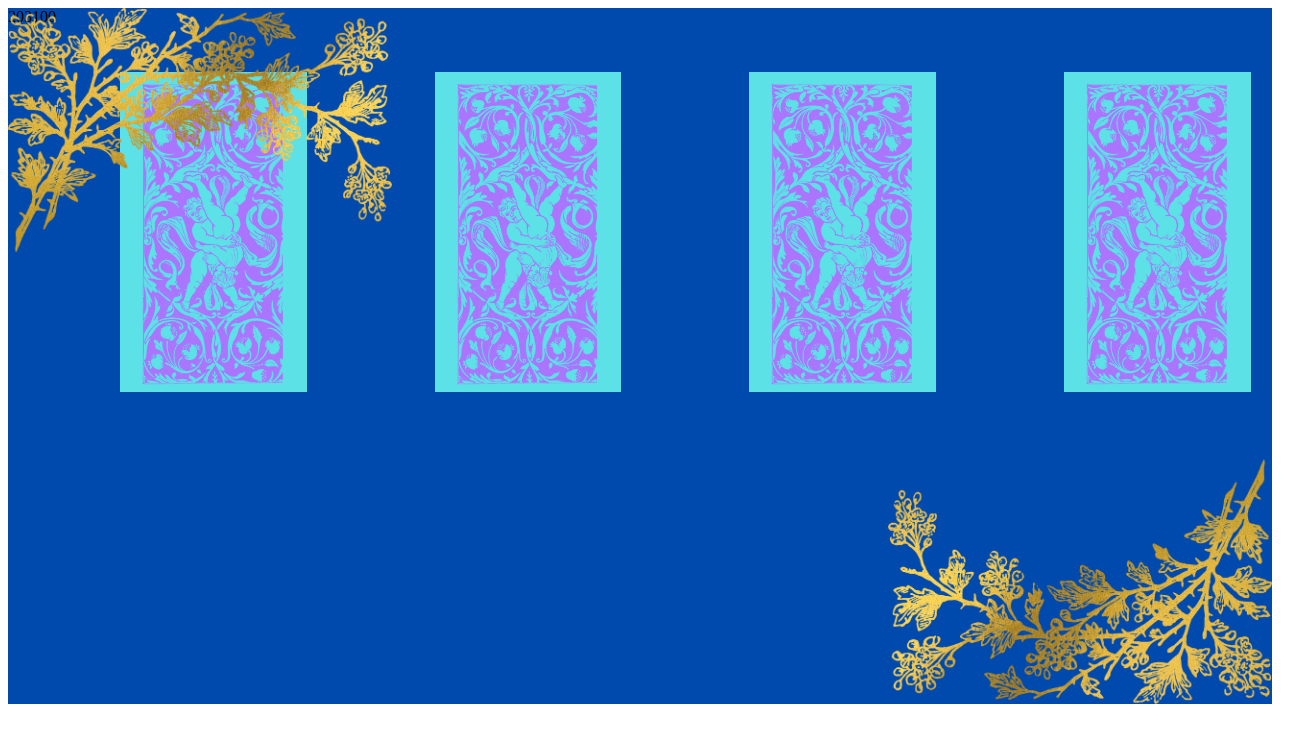
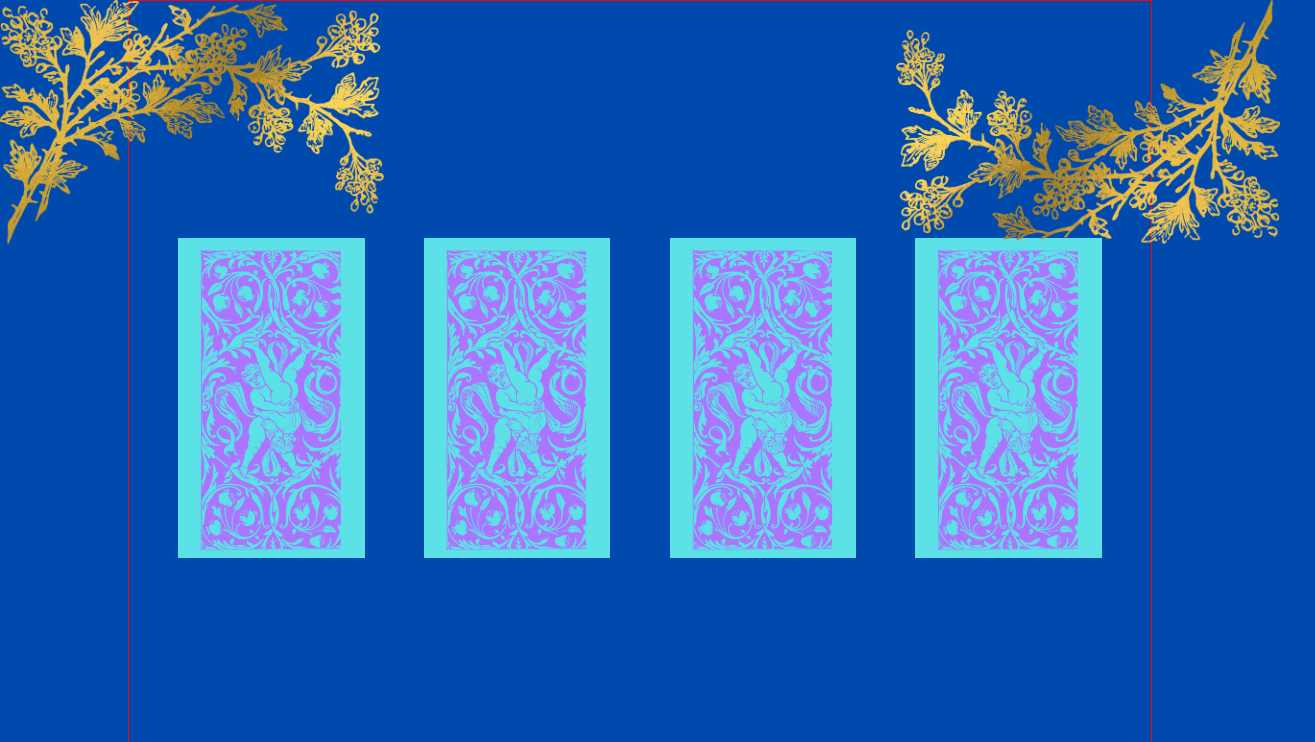
Before and after one commit to marialenaa/qoqofeatures, a Next.js app: page /features/irmart in a window 1280 px wide. Both pictures are taken after a click on the element "NOUVEAU TIRAGE". Shown: the top 742 px of the page, 1315 px wide, since content can reach past the window. Built offline with nearby package versions, Linux system fonts and the light colour scheme; grey boxes are pictures that could not be loaded.

Commit message:
setup modal onClick

```diff
--- a/pages/components/card.js
+++ b/components/card.js
@@ -10,29 +10,30 @@ export default function Card(props){
     // }
 
     return(
-        <div className="container">
-            <div className="cards">
-            <img src="../images/img2.png" ></img>
+        <div className="div">
+            <div className="card">
+                <img src="/images/card.png" ></img>
             </div>
             <div className="overlay">
-            <img className='overlay-component ' src="{props.illustration}" ></img><p>modal</p>
-                {props.illustration}
+            <img className='overlay-component ' src={props.illustration} ></img><p>modal</p>
             </div>
             <style jsx>{`
-            .container {
-                display: flex;
-                justify-content: center;
-                align-content: center;
-                margin:8vmin;
+            .div {
+                heigth: auto;
+
             }
-                img {
-                    height: 25vmax;
+            img {
+                height: 40vh;
+                margin:10px;
                 }
             .overlay {
-                width:90%.
-                height: 90%;
+                width:100%.
+                height: 100%;
                 position: absolute;
-                top:0;
+                top: 30;
+                bottom:330px;
+                left: 510px;
+                right: 0;
                 margin-top: 15vmin;
                 -webkit-transform: scale(0);
                 -ms-transform: scale(0);
@@ -40,10 +41,10 @@ export default function Card(props){
                 -webkit-transition: .3s ease;
                 transition: .3s ease;
             }
-            .overlay-component {
-                height: 50vmax;
+            .overlay-component{
+                height: 30vh;
             }
-            .container:hover .overlay {
+            .div:hover .overlay {
                 -webkit-transform: scale(1);
                 -ms-transform: scale(1);
                 transform: scale(1);
--- /dev/null
+++ b/data/fakeIrmart.js
@@ -0,0 +1,78 @@
+export default [
+  {
+    _id: "5eddd6328c66f5337e4e613d",
+    card_title: "Le monde",
+    card_description: "La carte du monde parle de blablablablabla",
+    createdAt: "2020-06-08T06:09:54.978Z",
+    updatedAt: "2020-06-08T06:10:51.883Z",
+    __v: 0,
+    art: {
+      _id: "5eddd5fb8c66f5337e4e613b",
+      title: "test art",
+      author: "toto",
+      description: "this is a work of art",
+      createdAt: "2020-06-08T06:08:59.107Z",
+      updatedAt: "2020-06-08T06:10:51.899Z",
+      __v: 0,
+      illustration: {
+        _id: "5ed04400240bef00175838d2",
+        name: "unnamed",
+        alternativeText: "",
+        caption: "",
+        hash: "unnamed_f89eaf4395",
+        ext: ".jpeg",
+        mime: "image/jpeg",
+        size: 53.6,
+        width: 417,
+        height: 512,
+        url:
+          "https://res.cloudinary.com/dpzptfblv/image/upload/v1590707198/unnamed_f89eaf4395.jpg",
+        provider_metadata: {
+          public_id: "unnamed_f89eaf4395",
+          resource_type: "image",
+        },
+        formats: {
+          thumbnail: {
+            hash: "thumbnail_unnamed_f89eaf4395",
+            ext: ".jpeg",
+            mime: "image/jpeg",
+            width: 127,
+            height: 156,
+            size: 5.39,
+            path: null,
+            url:
+              "https://res.cloudinary.com/dpzptfblv/image/upload/v1590707199/thumbnail_unnamed_f89eaf4395.jpg",
+            provider_metadata: {
+              public_id: "thumbnail_unnamed_f89eaf4395",
+              resource_type: "image",
+            },
+          },
+          small: {
+            hash: "small_unnamed_f89eaf4395",
+            ext: ".jpeg",
+            mime: "image/jpeg",
+            width: 407,
+            height: 500,
+            size: 49.93,
+            path: null,
+            url:
+              "https://res.cloudinary.com/dpzptfblv/image/upload/v1590707200/small_unnamed_f89eaf4395.jpg",
+            provider_metadata: {
+              public_id: "small_unnamed_f89eaf4395",
+              resource_type: "image",
+            },
+          },
+        },
+        provider: "cloudinary",
+        related: ["5ed04435240bef00175838d3"],
+        createdAt: "2020-05-28T23:06:40.359Z",
+        updatedAt: "2020-06-08T06:10:06.320Z",
+        __v: 0,
+        id: "5ed04400240bef00175838d2",
+      },
+      irmart: "5eddd6328c66f5337e4e613d",
+      id: "5eddd5fb8c66f5337e4e613b",
+    },
+    id: "5eddd6328c66f5337e4e613d",
+  },
+];
--- /dev/null
+++ b/jsconfig.json
@@ -0,0 +1,5 @@
+{
+    "compilerOptions": {
+      "baseUrl": "."
+    }
+  }
--- a/pages/features/irmart.js
+++ b/pages/features/irmart.js
@@ -1,68 +1,169 @@
 // no need to import React, it's in scope by default with NextJS
-import {useState} from 'react';
-import Card from '../components/card';
+import { useState } from "react";
+import Card from "components/card";
+import fakeIrmart from "data/fakeIrmart";
 
 function Irmart(props) {
-  const [tirageList, setTirageList] = useState([])
-  const [visible, setVisible] = useState(true)
-  let display = ''
-  let displayCard = ''
+  const [tirageList, setTirageList] = useState([]);
+  const [visible, setVisible] = useState(true);
+  const [showModal, setShowModal] = useState('none')
+  let display = "";
+  let displayCard = "";
 
   const data = [
-    {card_title: "1" , card_description: "blabla", illustration: "../images/goutte.svg"},
-    {card_title: '2' , card_description: "blabla", illustration: "../images/goutte.svg"},
-    {card_title: '3' , card_description: "blabla", illustration: "../images/goutte.svg"},
-    {card_title: '4' , card_description: "blabla", illustration: "../images/goutte.svg"},
-    {card_title: '5' , card_description: "blabla", illustration: "../images/goutte.svg"},
-    {card_title: '6' , card_description: "blabla", illustration: "../images/goutte.svg"},
-    {card_title: '7' , card_description: "blabla", illustration: "../images/goutte.svg"},
-    {card_title: '8' , card_description: "blabla", illustration: "../images/goutte.svg"},
-    {card_title: '9' , card_description: "blabla", illustration: "../images/goutte.svg"},
-    {card_title: '10' , card_description: "blabla", illustration: "../images/goutte.svg"},
-    {card_title: '11', card_description: "blabla", illustration: "../images/goutte.svg"},
-    {card_title: '12', card_description: "blabla", illustration: "../images/goutte.svg"},
-    {card_title: '13' , card_description: "blabla", illustration: "../images/goutte.svg"},
-    {card_title: '14' , card_description: "blabla", illustration: "../images/goutte.svg"},
-    {card_title: '15' , card_description: "blabla", illustration: "../images/goutte.svg"},
-    {card_title: '16', card_description: "blabla", illustration: "../images/goutte.svg"},
-    {card_title: '17', card_description: "blabla", illustration: "../images/goutte.svg"},
-    {card_title: '18', card_description: "blabla", illustration: "../images/goutte.svg"},
-    {card_title: '19', card_description: "blabla", illustration: "../images/goutte.svg"},
-    {card_title: '20', card_description: "blabla", illustration: "../images/goutte.svg"},
-    {card_title: '21', card_description: "blabla", illustration: "../images/goutte.svg"},
-    {card_title: '22' , card_description: "blabla", illustration: "../images/goutte.svg"},
-  ]
+    {
+      card_title: "1",
+      card_description: "blabla",
+      illustration: "../images/goutte.svg",
+    },
+    {
+      card_title: "2",
+      card_description: "blabla",
+      illustration: "../images/goutte.svg",
+    },
+    {
+      card_title: "3",
+      card_description: "blabla",
+      illustration: "../images/goutte.svg",
+    },
+    {
+      card_title: "4",
+      card_description: "blabla",
+      illustration: "../images/goutte.svg",
+    },
+    {
+      card_title: "5",
+      card_description: "blabla",
+      illustration: "../images/goutte.svg",
+    },
+    {
+      card_title: "6",
+      card_description: "blabla",
+      illustration: "../images/goutte.svg",
+    },
+    {
+      card_title: "7",
+      card_description: "blabla",
+      illustration: "../images/goutte.svg",
+    },
+    {
+      card_title: "8",
+      card_description: "blabla",
+      illustration: "../images/goutte.svg",
+    },
+    {
+      card_title: "9",
+      card_description: "blabla",
+      illustration: "../images/goutte.svg",
+    },
+    {
+      card_title: "10",
+      card_description: "blabla",
+      illustration: "../images/goutte.svg",
+    },
+    {
+      card_title: "11",
+      card_description: "blabla",
+      illustration: "../images/goutte.svg",
+    },
+    {
+      card_title: "12",
+      card_description: "blabla",
+      illustration: "../images/goutte.svg",
+    },
+    {
+      card_title: "13",
+      card_description: "blabla",
+      illustration: "../images/goutte.svg",
+    },
+    {
+      card_title: "14",
+      card_description: "blabla",
+      illustration: "../images/goutte.svg",
+    },
+    {
+      card_title: "15",
+      card_description: "blabla",
+      illustration: "../images/goutte.svg",
+    },
+    {
+      card_title: "16",
+      card_description: "blabla",
+      illustration: "../images/goutte.svg",
+    },
+    {
+      card_title: "17",
+      card_description: "blabla",
+      illustration: "../images/goutte.svg",
+    },
+    {
+      card_title: "18",
+      card_description: "blabla",
+      illustration: "../images/goutte.svg",
+    },
+    {
+      card_title: "19",
+      card_description: "blabla",
+      illustration: "../images/goutte.svg",
+    },
+    {
+      card_title: "20",
+      card_description: "blabla",
+      illustration: "../images/goutte.svg",
+    },
+    {
+      card_title: "21",
+      card_description: "blabla",
+      illustration: "../images/goutte.svg",
+    },
+    {
+      card_title: "22",
+      card_description: "blabla",
+      illustration: "../images/goutte.svg",
+    },
+  ];
 
-  if(!visible === true){
-    display = "none"
+  if (!visible === true) {
+    display = "none";
   }
-  console.log(display)
+  console.log(display);
 
   const handleClickTirage = () => {
-   setVisible(false)
-    let list = []
+    setVisible(false);
+    let list = [];
 
-    while ( list.length <4 ){
-      let newTirage = Math.floor(Math.random() * 21);
-      if(!list.includes(newTirage)){
-        list.push(newTirage)
+    while (list.length < 4) {
+      let newTirage = Math.floor(Math.random() * data.length);
+      if (!list.includes(newTirage)) {
+        list.push(newTirage);
       }
+    }
+    setTirageList(list);
+    console.log(list);
+  };
 
-    }
-    setTirageList(list)
-    console.log(list)
-  }
+  const handleClickCard = (i) => {
+    setShowModal(true)
+    console.log("click", showModal)
+  };
 
-  const handleClickCard = ()=>{
-
+  const handleClose = () => {
+    setShowModal(false)
   }
 
   const tirage = tirageList.map((card, i) => {
-   return (<Card key={i} onClick={()=>handleClickCard()} illustration={data.illustration} /> )
- })
+    return (
+      <Card
+        key={i}
+        onClick={() => handleClickCard()}
+        illustration={fakeIrmart[0].art.illustration.mime}
+      />
+    );
+  });
 
   return (
-      <div className="container">
+    /* ------> PREMIERE PAGE <------- */
+    <div className="page">
       <img className="branchHaut" src="../images/houx.webp" />
       <div className="row">
         <img className="picto" src="../images/goutte.svg" />
@@ -70,22 +171,63 @@ function Irmart(props) {
         <img className="picto" src="../images/goutte.svg" />
       </div>
       <img className="voyante" src="../images/3.jpg" />
-            <h1 className='newTirage' onClick={()=> handleClickTirage()} > NOUVEAU TIRAGE </h1>
-      <div className="card" >
-        {tirageList}
+      <h1 className="newTirage" onClick={() => handleClickTirage()}>
+        {" "}NOUVEAU TIRAGE{" "}
+      </h1>
+
+    {/* ------> CARDS SECTION <------- */}
+      <div className="card">
         {tirage}
-          {/* <Card onClick={()=>handleClickCard()} />  */}
+      </div>
+      <img className="branchBas" src="../images/houx.webp" />
 
+    {/* ------> MODAL <------- */}
+    <div id="myModal" className="modal row">
+      <div className="modal-content">
+      <span onClick={()=>handleClose()} className="close">&times;</span>
+      <div className="descriptionDiv">
+      <div className="tarot">
         </div>
-              <img className="branchBas" src="../images/houx.webp"  />
+        <div className="description">
+          <div className="columnDesc">
+            <div>
+            <p>{fakeIrmart[0].card_description}</p>
+            </div>
+            <div>
+            <p>{fakeIrmart[0].card_description}</p>
+            </div>
+          </div>
+          <div className="rowDesc">
+            <p>{fakeIrmart[0].card_description}</p>
+          </div>
+        </div>
+        <div className="art">
+        <p>{fakeIrmart[0].card_title}</p>
+        </div>
+      </div>
+      </div>
+      </div>
+
+    {/* ------> STYLE <------- */}
+      <style jsx global>{`
+        * {
+          margin: 0;
+          padding: 0;
+          box-sizing:border-box;
+        }
+        body{
+          background: #0049ad;
+          width: 100vw;
+          height:100vh;
+        }
+      `}</style>
       <style jsx>{`
             @import url('https://fonts.googleapis.com/css2?family=Roboto:wght@900&display=swap');
-            .container {
-              background: #0049ad;
+            .page {
               display:flex;
               flex-direction: column;
               align-items: center;
-              height: 100%;
+              height: auto;
             }
             .row{
               margin: 0 ;
@@ -95,7 +237,7 @@ function Irmart(props) {
             .picto{
               display: ${display};
               margin: 2vmax;
-              height: 15vmin;
+              height: 15vh;
             }
             .oeil{
               display: ${display};
@@ -111,14 +253,14 @@ function Irmart(props) {
             }
             .branchHaut {
               width: 30vmax;
-              justify-content center;
               align-self: flex-start;
               position:absolute;
             }
             .branchBas {
-              width: 30vmax;
+              width: 30vw;
               align-self: flex-end;
               transform: rotate(0.5turn);
+              position:absolute;
             }
             .newTirage {
               display: ${display};
@@ -126,25 +268,84 @@ function Irmart(props) {
               border : 15px #5e17eb solid ;
               background-color: white;
               height: auto ;
-              width: 40vmax ;
+              width: 40vw ;
               margin: 5vmin;
             }
             h1 {
               font-weight: bold;
               color: #ac74ff;
-              font-size: 100px;
+              font-size: 80px;
               text-align:center;
               font-family: 'Roboto', sans-serif;
             }
             .card {
+              width:80vw;
+              height: 100vh;
               display: flex;
-              align-self: start;
+              justify-content: space-evenly;
+              align-items:center;
+              border : 1px red solid;
+            }
+
+          #myModal {
+            display: ${showModal};
+            margin-top: 160px;
+            width: 90%;
+            position: fixed;
+            z-index: 1;
+            border: 1px red solid;
+          }
+          .modal-content {
+            background: #0049ad;
+            margin: auto;
+          }
+          .descriptionDiv{
+            display:flex;
+          }
+          .tarot {
+            background: #0049ad;
+            margin: 15px;
+            height: 40vh;
+            width: 15vw;
+            border: 8px #00c2cb solid;
+          }
+          .description {
+            background: #00c2cb;
+            margin: 15px;
+            height: 300px;
+            width: 400px;
+            border-radius: 10%;
+            display:flex;
+            flex-direction:column;
+            align-items:center;
+            justify-content:space-evenly;
+          }
+          .columnDesc{
+            height: 50%;
+            display:flex;
+          }
+          .art {
+            background: #0049ad;
+            margin: 15px;
+            height: 40vh;
+            width: 15vw;
+            border: 8px #00c2cb solid;
+          }
+          .close {
+            color: #00c2cb;
+            float: right;
+            font-size: 30px;
+            font-weight: bold;
+          }
+          .close:hover,
+          .close:focus {
+            color: #000;
+            text-decoration: none;
+            cursor: pointer;
           }
           `}</style>
     </div>
-
-
   );
 }
 
-export default Irmart
+export default Irmart;
```
Also changed, not shown: components/desciption.js (added), public/images/card.png (renamed from public/images/img2.png), public/images/img1.png (deleted). Lines whose indentation alone changed are shown as unchanged.
